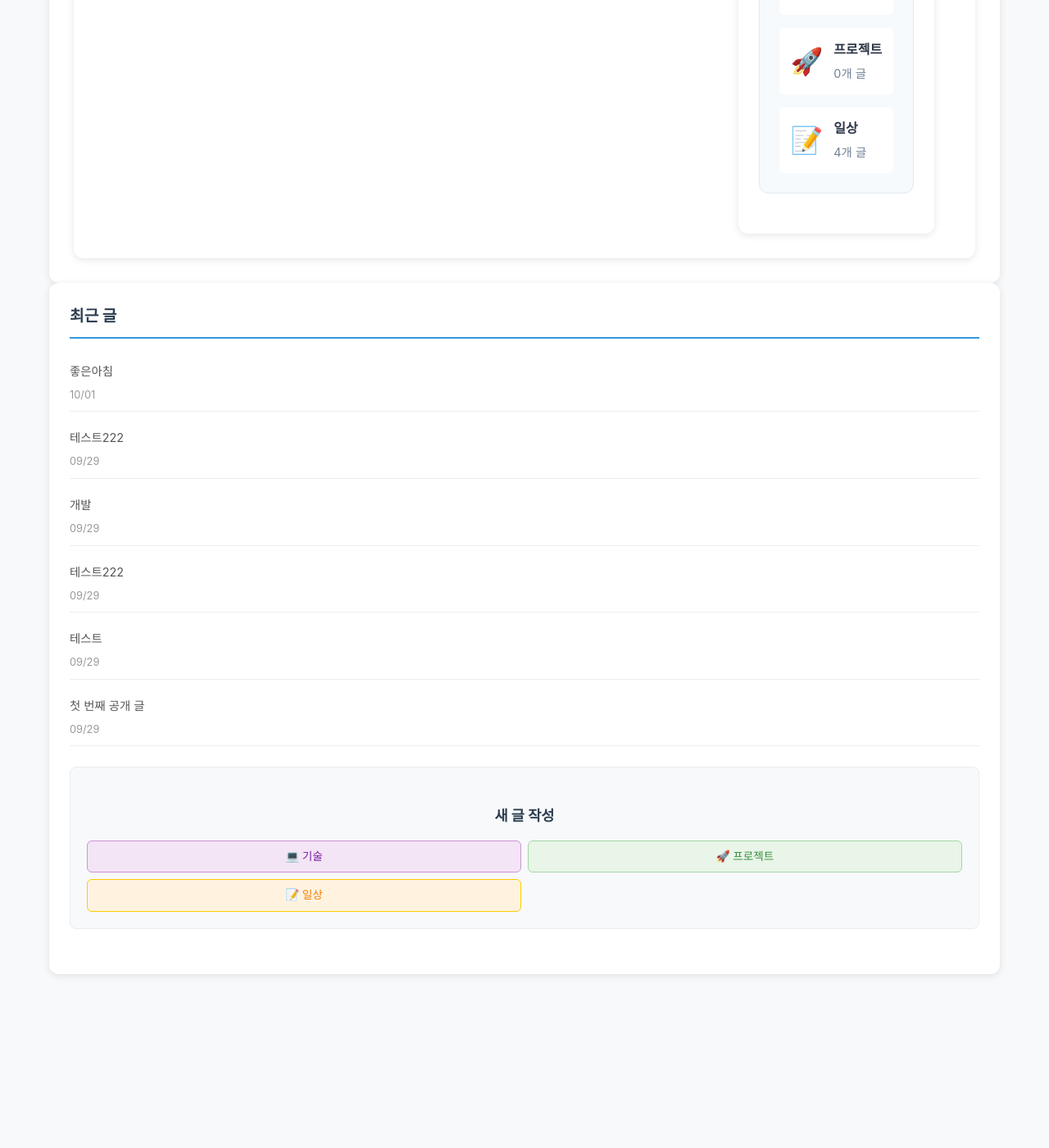
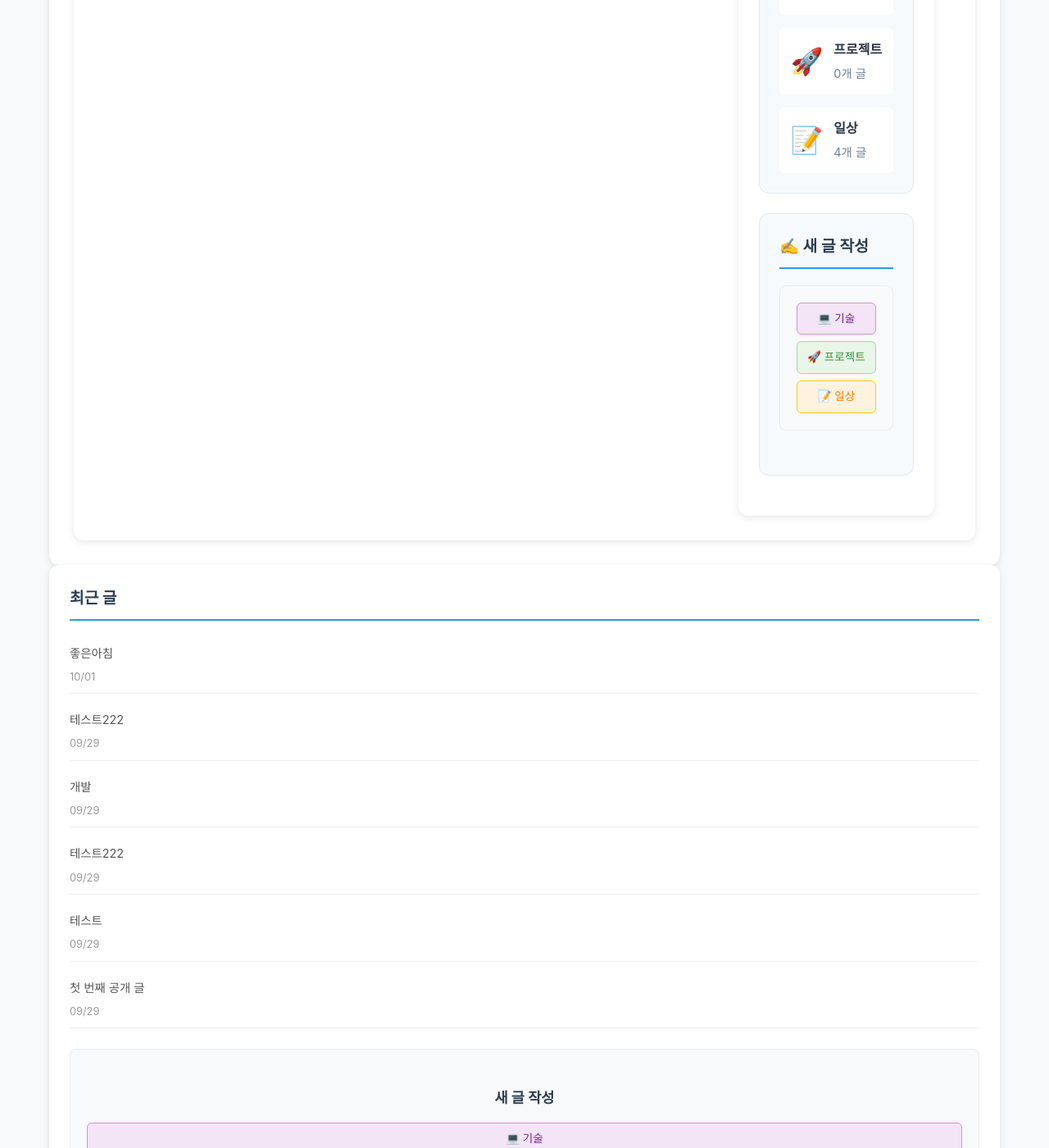
Before and after one commit to learningssik/learningssik.github.io, a Jekyll site: the page built from index.markdown, in a window 1280 px wide and 1400 px high, scrolled down 2668 px. Shown: the whole window at 82% size. Built offline with Jekyll 4.4.1, drawn with Linux system fonts in a browser that asks for light colours; before the commit the page ends 3856 px from its top, so only the background shows below that.

Commit message:
Move write post functionality to left sidebar
- Add '새 글 작성' section to left sidebar
- Keep main content focused on recent posts only
- Adjust category buttons layout for sidebar (vertical stack)
- Maintain all existing functionality and styling

```diff
--- a/assets/css/main.css
+++ b/assets/css/main.css
@@ -403,8 +403,8 @@ body {
 }
 
 .category-buttons {
-    display: grid;
-    grid-template-columns: 1fr 1fr;
+    display: flex;
+    flex-direction: column;
     gap: 8px;
 }
 
--- a/index.markdown
+++ b/index.markdown
@@ -58,6 +58,17 @@ title: learningssik's Blog
             </a>
           </div>
         </div>
+
+        <div class="sidebar-section">
+          <h3 class="sidebar-title">✍️ 새 글 작성</h3>
+          <div class="write-post-section">
+            <div class="category-buttons">
+              <a href="https://github.com/learningssik/learningssik.github.io/new/main/_public/tech/?filename=YYYY-MM-DD-글제목.md&value=---%0Atitle: 여기에 글 제목을 입력하세요%0Adate: YYYY-MM-DD%0Acategory: tech%0Aexcerpt: 글 요약%0A---%0A%0A여기에 본문을 작성하세요." class="btn category-btn tech" target="_blank">💻 기술</a>
+              <a href="https://github.com/learningssik/learningssik.github.io/new/main/_public/projects/?filename=YYYY-MM-DD-글제목.md&value=---%0Atitle: 여기에 글 제목을 입력하세요%0Adate: YYYY-MM-DD%0Acategory: projects%0Aexcerpt: 글 요약%0A---%0A%0A여기에 본문을 작성하세요." class="btn category-btn projects" target="_blank">🚀 프로젝트</a>
+              <a href="https://github.com/learningssik/learningssik.github.io/new/main/_public/daily/?filename=YYYY-MM-DD-글제목.md&value=---%0Atitle: 여기에 글 제목을 입력하세요%0Adate: YYYY-MM-DD%0Acategory: daily%0Aexcerpt: 글 요약%0A---%0A%0A여기에 본문을 작성하세요." class="btn category-btn daily" target="_blank">📝 일상</a>
+            </div>
+          </div>
+        </div>
       </div>
 
       <div class="main-column">
```
